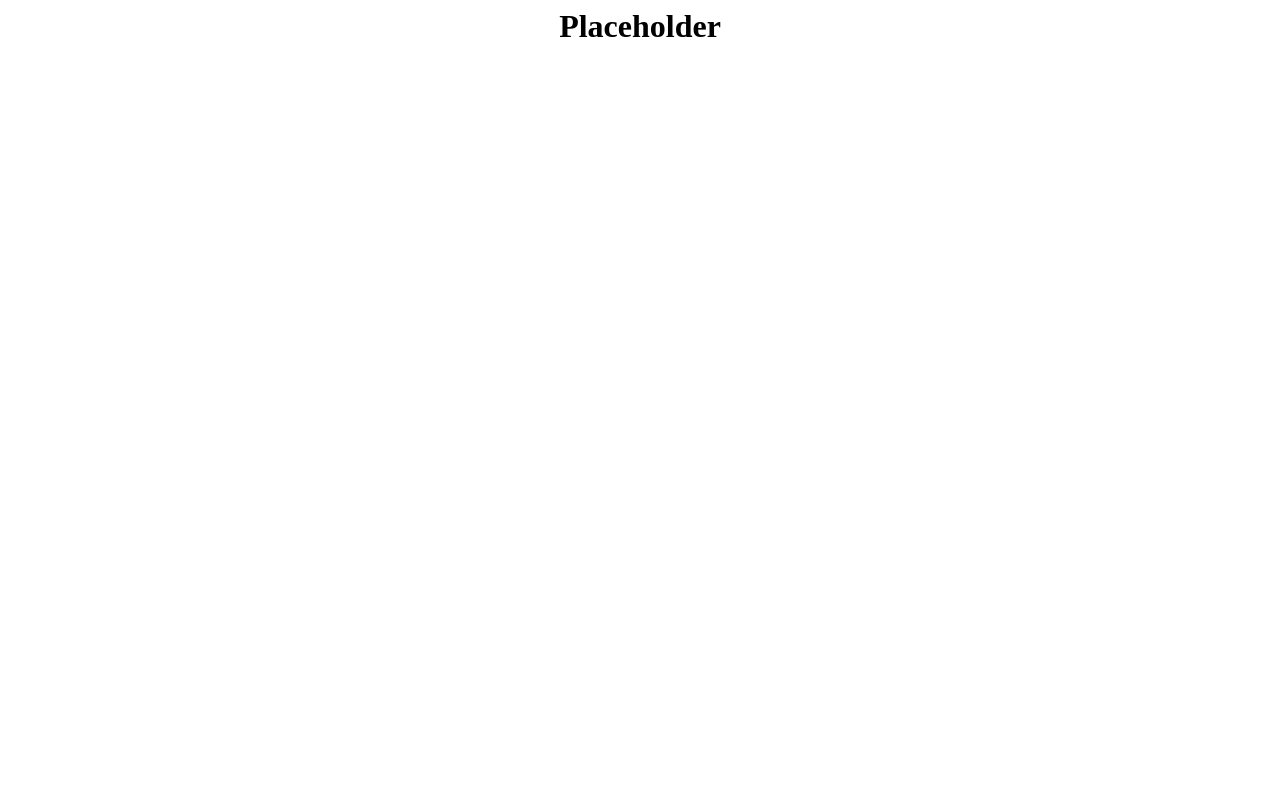
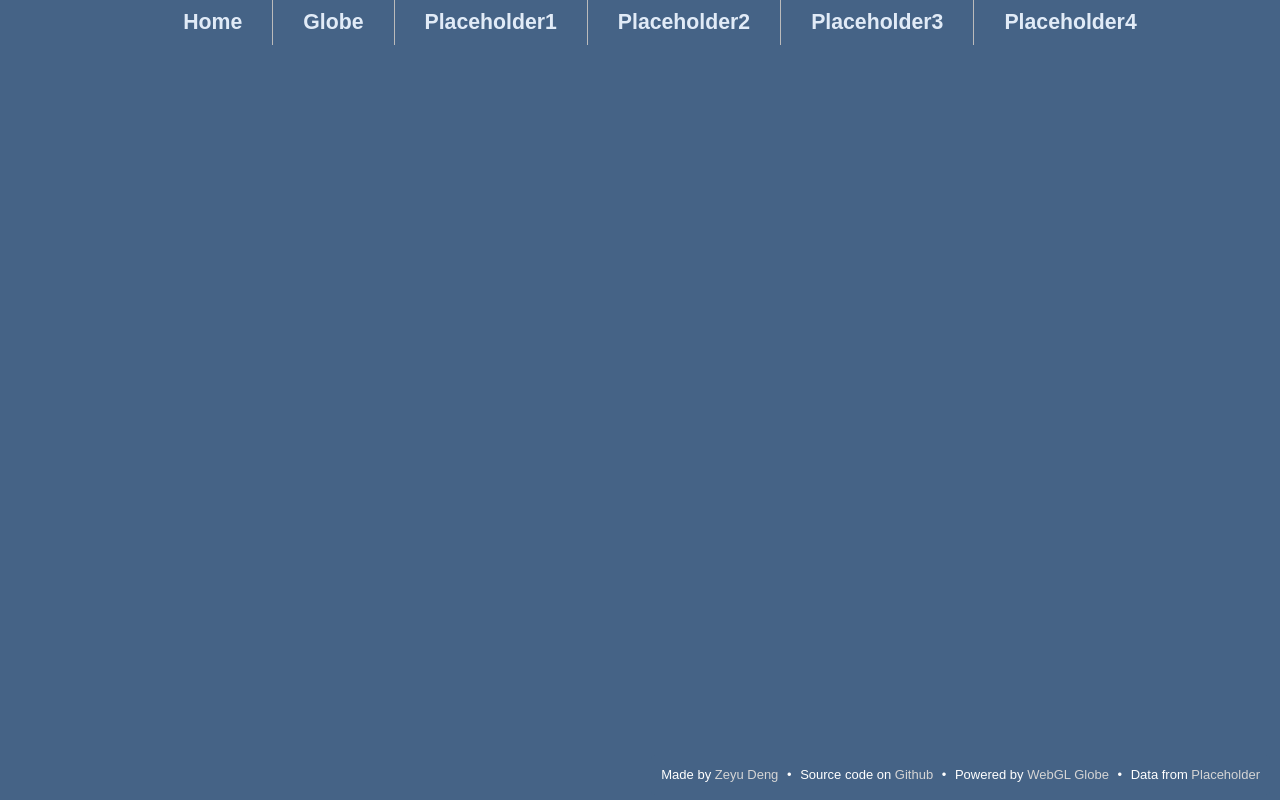
Before and after one commit to paper-pub-cit/paper-pub-cit.github.io, a plain HTML site: page placeholder.html in a window 1280 px wide. Drawn offline with nearby package versions, Linux system fonts and the light colour scheme.

Commit message:
Update placeholder.html

```diff
--- a/placeholder.html
+++ b/placeholder.html
@@ -1 +1,32 @@
-<h1 align="center">Placeholder</h1>
+<!DOCTYPE HTML>
+<html lang="en">
+<head>
+  <title>Research Paper Publication and Cross-city Citation Globe</title>
+  <meta charset="utf-8">
+  <link rel="stylesheet" href="//maxcdn.bootstrapcdn.com/bootstrap/3.3.4/css/bootstrap.min.css">
+  <link rel="stylesheet" type="text/css" href="style/home.css">
+</head>
+
+<body>
+
+  <div id="info">
+    Made by <a href="//github.com/Zeyu-Deng">Zeyu Deng</a> <span class="bull">&bull;</span>
+    Source code on <a href="//github.com/paper-pub-cit/paper-pub-cit.github.io">Github</a> <span class="bull">&bull;</span>
+    Powered by <a href="//experiments.withgoogle.com/chrome/globe">WebGL Globe</a> <span class="bull">&bull;</span>
+    Data from <a href="//www.google.com"> Placeholder</a>
+  </div>
+
+  <div id="menubar">
+    <ul id="menu">
+      <li ><a href="index.html">Home</a></li>
+      <li ><a href="globe.html">Globe</a></li>
+      <li ><a href="placeholder.html">Placeholder1</a></li>
+      <li ><a href="placeholder.html">Placeholder2</a></li>
+      <li ><a href="placeholder.html">Placeholder3</a></li>
+      <li ><a href="placeholder.html">Placeholder4</a></li>
+    </ul>
+  </div>
+
+</body>
+
+</html>
```
